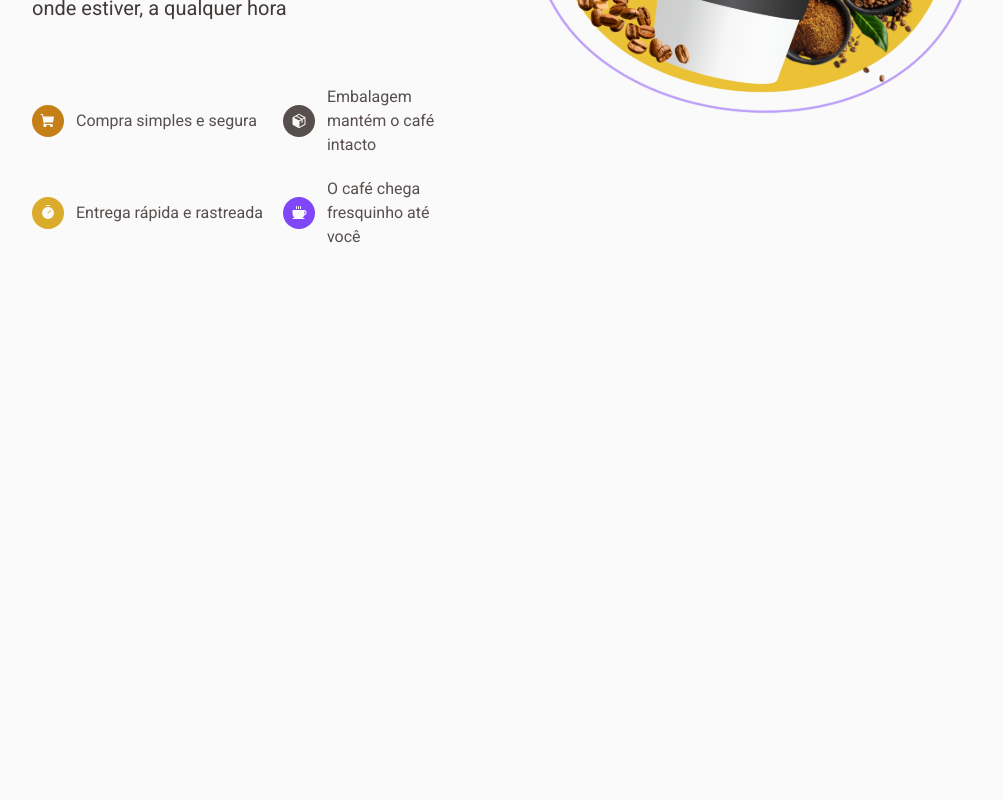
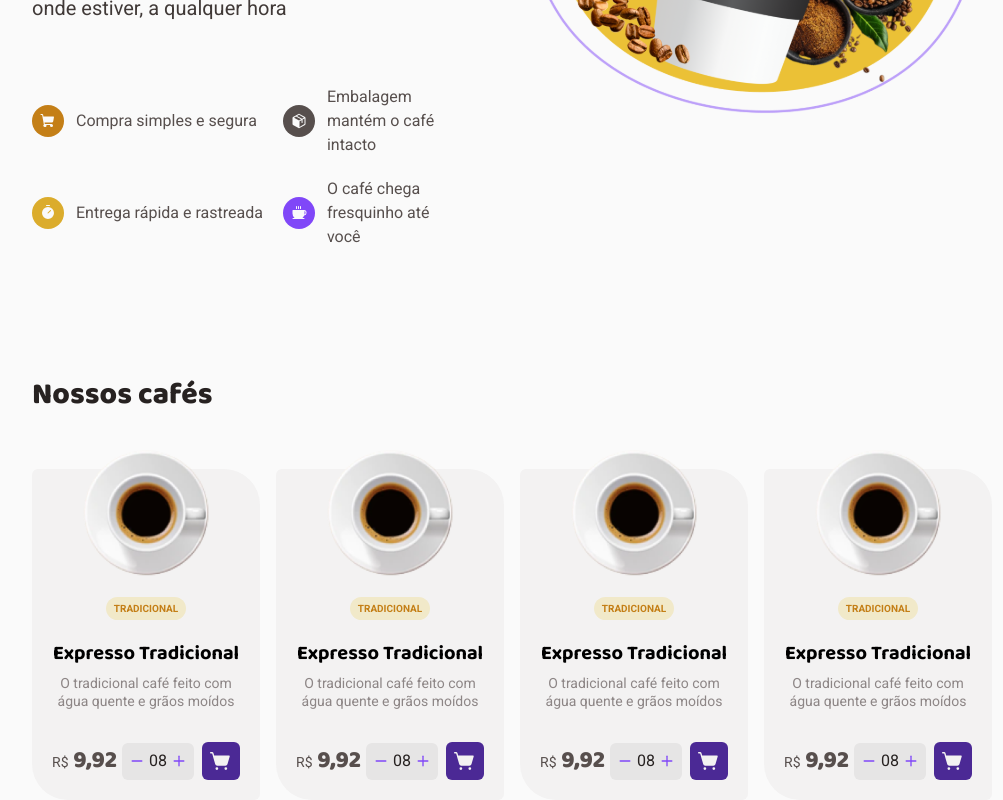
Before and after one commit to Alex-Paris/coffee-delivery, a React (Vite) app: page / in a window 1280 px wide. Shown: the part 439-1239 px from the top of the page, without its empty margins (128-1131 px from the left). Before the commit the page ends 800 px from the top, so only its background shows below. Built offline with nearby package versions, Linux system fonts and the light colour scheme.

Commit message:
chore: coffee list and items

```diff
--- a/src/components/Header.tsx
+++ b/src/components/Header.tsx
@@ -8,13 +8,13 @@ export function Header() {
       <img className="h-10" src={logoImg} alt="" />
 
       <nav className="flex items-center justify-end gap-3">
-        <div className="flex items-center gap-1 rounded-md font-normal bg-purple-light text-purple-dark p-2 ">
+        <div className="flex items-center gap-1 rounded-md font-normal bg-purple-light text-purple-dark p-2">
           <MapPin size={22} weight="fill" />
           <span>Maringá, PR</span>
         </div>
-        <div className="rounded-md bg-yellow-light text-yellow-dark p-2 ">
+        <a className="rounded-md bg-yellow-light hover:bg-yellow hover:bg-opacity-50 text-yellow-dark p-2 cursor-pointer">
           <ShoppingCart size={22} weight="fill" />
-        </div>
+        </a>
       </nav>
     </header>
   )
--- /dev/null
+++ b/src/pages/Home/components/CoffeeItem.tsx
@@ -0,0 +1,64 @@
+import { Minus, Plus, ShoppingCartSimple } from 'phosphor-react'
+
+import cartBorded from '../../../assets/shopping-cart-border.svg'
+
+export function CoffeeItem() {
+  return (
+    <article className="bg-base-card rounded-card flex flex-col items-center justify-center">
+      <img
+        className="w-32 h-32 top-[-20px] relative"
+        src="/products/coffee-1.svg"
+        alt=""
+      />
+      <div className="flex flex-col items-center justify-center p-5 pt-0">
+        <button className="bg-yellow-light text-yellow-dark font-bold text-[0.625rem] px-2 py-1 rounded-[100px]">
+          TRADICIONAL
+        </button>
+        <h6 className="mt-5 font-cursive font-bold text-xl leading-[130%] text-center">
+          Expresso Tradicional
+        </h6>
+        <p className="mt-2 text-sm leading-[130%] text-center text-base-label">
+          O tradicional café feito com água quente e grãos moídos
+        </p>
+        <div className="w-full mt-8 flex items-center justify-between">
+          <p className="font-cursive font-extrabold text-2xl text-right text-base-text">
+            <span className="font-sans font-normal text-sm text-left">R$</span>{' '}
+            9,92
+          </p>
+          <div className="flex items-center justify-center gap-2">
+            <div className="flex items-center justify-center bg-base-button rounded-md p-2 gap-1">
+              <button>
+                <Minus
+                  className="text-purple hover:text-purple-dark"
+                  weight="bold"
+                  size={14}
+                />
+              </button>
+              <span className="w-5 text-base-title text-center text-base font-normal leading-[130%]">
+                08
+              </span>
+              <button>
+                <Plus
+                  className="text-purple hover:text-purple-dark"
+                  weight="bold"
+                  size={14}
+                />
+              </button>
+            </div>
+            <button className="group bg-purple-dark hover:bg-purple rounded-md p-2">
+              <ShoppingCartSimple
+                className="w-[1.375rem] h-[1.375rem] text-base-card group-hover:hidden"
+                weight="fill"
+              />
+              <img
+                className="hidden w-[1.375rem] h-[1.375rem] group-hover:flex"
+                src={cartBorded}
+                alt=""
+              />
+            </button>
+          </div>
+        </div>
+      </div>
+    </article>
+  )
+}
--- /dev/null
+++ b/src/pages/Home/components/CoffeeList.tsx
@@ -0,0 +1,19 @@
+import { CoffeeItem } from './CoffeeItem'
+
+export function CoffeeList() {
+  return (
+    <section id="coffee-list" className="pt-8">
+      <div className="flex items-center justify-between">
+        <h2 className="font-cursive font-extrabold text-2xl lg:text-3xl leading-[130%] text-base-title">
+          Nossos cafés
+        </h2>
+      </div>
+      <div className="mt-14 grid sm:grid-cols-2 lg:grid-cols-3 xl:grid-cols-4 gap-x-4 lg:gap-x-8 xl:gap-x-4 2xl:gap-x-8 gap-y-10">
+        <CoffeeItem />
+        <CoffeeItem />
+        <CoffeeItem />
+        <CoffeeItem />
+      </div>
+    </section>
+  )
+}
--- a/src/pages/Home/components/Intro.tsx
+++ b/src/pages/Home/components/Intro.tsx
@@ -2,7 +2,10 @@ import { ShoppingCart, Timer, Package, Coffee } from 'phosphor-react'
 
 export function Intro() {
   return (
-    <div className="flex items-start justify-between py-24 gap-14">
+    <section
+      id="intro"
+      className="flex items-start justify-between py-24 gap-14"
+    >
       <div>
         <div className="flex">
           <div>
@@ -52,6 +55,6 @@ export function Intro() {
         src="/coffee-logo.svg"
         alt=""
       />
-    </div>
+    </section>
   )
 }
--- a/src/pages/Home/index.tsx
+++ b/src/pages/Home/index.tsx
@@ -1,9 +1,12 @@
+import { CoffeeList } from './components/CoffeeList'
 import { Intro } from './components/Intro'
 
 export function Home() {
   return (
     <main>
       <Intro />
+
+      <CoffeeList />
     </main>
   )
 }
--- a/tailwind.config.cjs
+++ b/tailwind.config.cjs
@@ -12,14 +12,17 @@ module.exports = {
       backgroundImage: {
         coffee: "url('/coffee-logo.svg')",
       },
-      backgroundColor: {
+      colors: {
         background: '#fafafa',
         white: '#ffffff',
         'base-card': '#f3f2f2',
         'base-input': '#ededed',
         'base-button': '#e6e5e5',
         'base-hover': '#d7d5d5',
+        'base-label': '#8d8686',
         'base-text': '#574f4d',
+        'base-subtitle': '#403937',
+        'base-title': '#272221',
         'purple-light': '#ebe5f9',
         purple: '#8047f8',
         'purple-dark': '#4b2995',
@@ -27,16 +30,11 @@ module.exports = {
         yellow: '#dbac2c',
         'yellow-dark': '#c47f17',
       },
-      textColor: {
-        'base-label': '#8d8686',
-        'base-text': '#574f4d',
-        'base-subtitle': '#403937',
-        'base-title': '#272221',
-        'purple-dark': '#4b2995',
-        'yellow-dark': '#c47f17',
-      },
       gridTemplateColumns: {
         fill: 'auto 1fr',
+      },
+      borderRadius: {
+        card: '6px 36px',
       },
     },
   },
```
Also changed, not shown: public/products/coffee-1.svg (added), src/assets/shopping-cart-border.svg (added).
